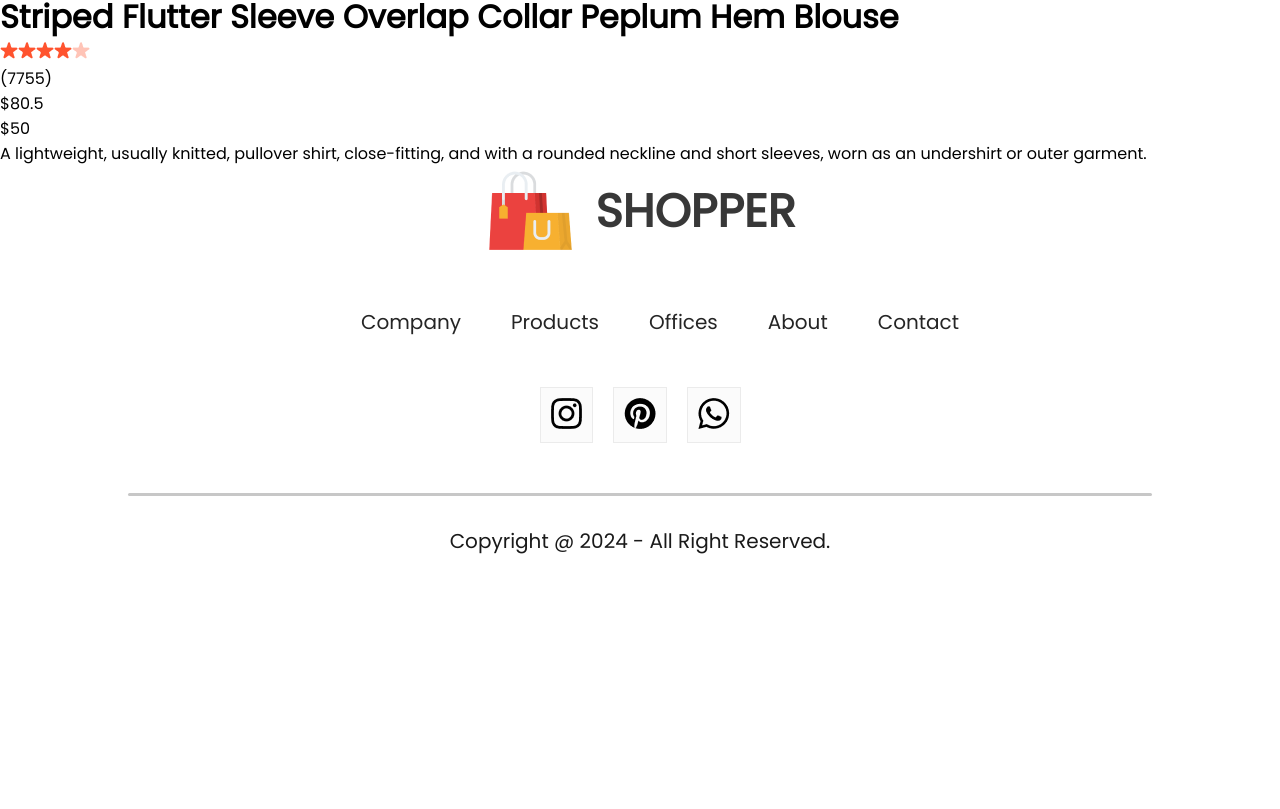
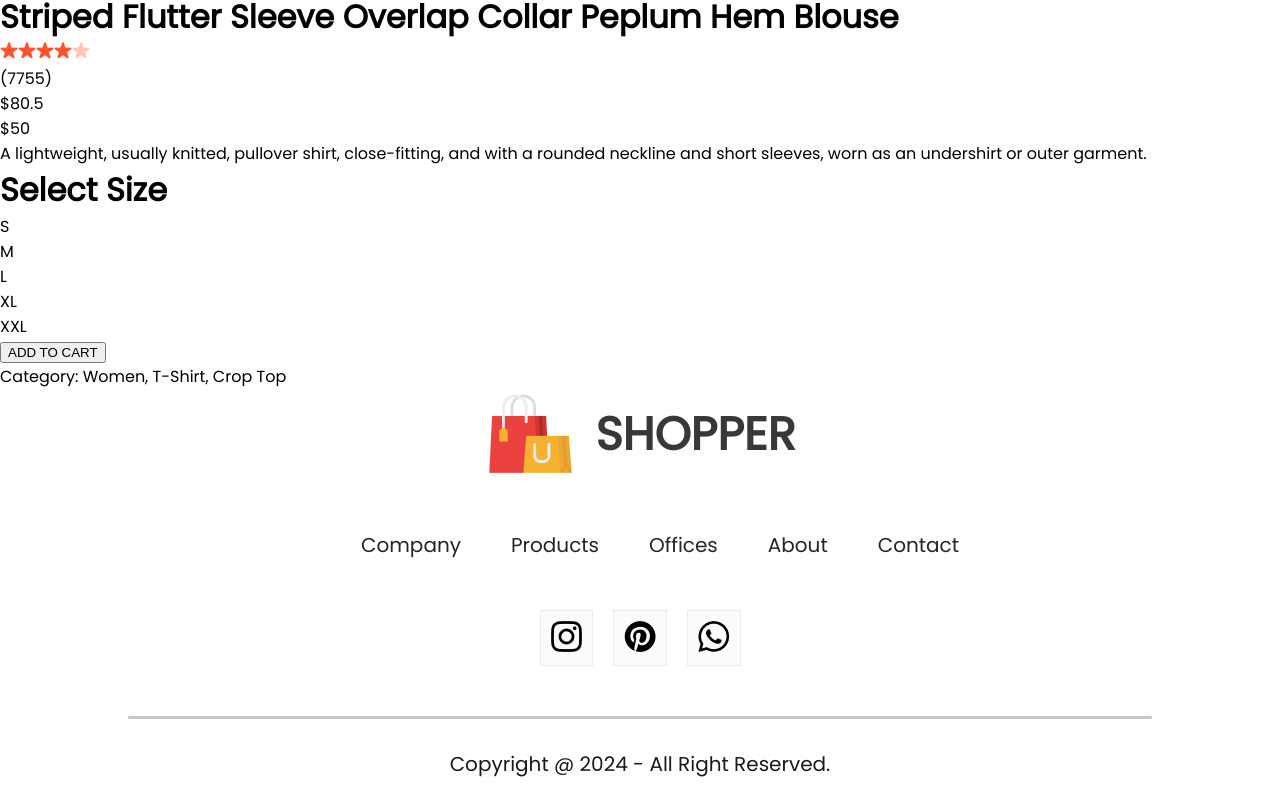
Before and after one commit to ShivankJain/E-Commerce_Website, a React (Vite) app: page /product/1 in a window 1280 px wide. Shown: the part 1404-2213 px from the top of the page. Before the commit the page ends 1990 px from the top, so only its background shows below. Built offline with nearby package versions, Linux system fonts and the light colour scheme.

Commit message:
worked on more files

```diff
--- a/src/Components/ProductDisplay/ProductDisplay.jsx
+++ b/src/Components/ProductDisplay/ProductDisplay.jsx
@@ -38,8 +38,17 @@ const ProductDisplay = (props) => {
                   garment.
               </div>
               <div className="productdisplay-right-size">
-                <h1></h1>
+                <h1>Select Size</h1>
+                <div className="productdisplay-right-size">
+                    <div>S</div>
+                    <div>M</div>
+                    <div>L</div>
+                    <div>XL</div>
+                    <div>XXL</div>
+                </div>
               </div>
+              <button>ADD TO CART</button>
+              <p className="productdisplay-right-category"><span>Category: </span>Women, T-Shirt, Crop Top</p>
        </div>
     </div>
   )
```
